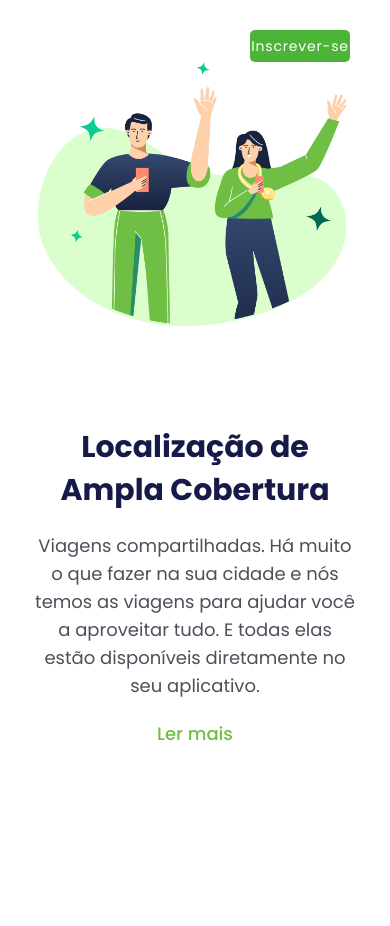
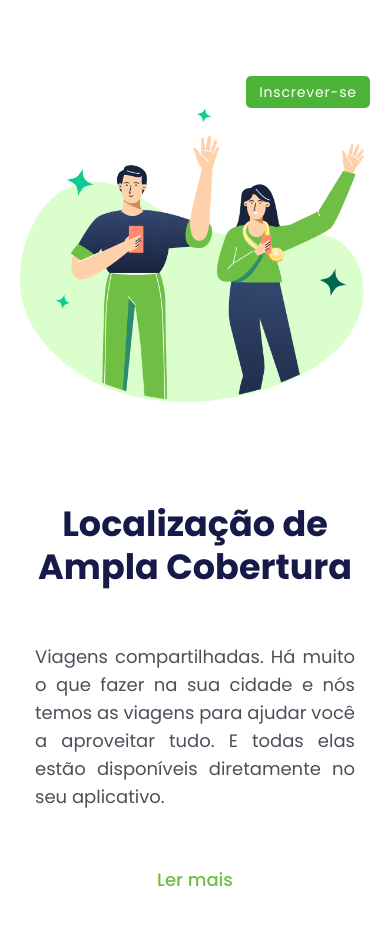
Before and after one commit to eduardocvaliente/Localizacao-Ampla, a plain HTML site: page desafio.html in a window 390 px wide. Before the commit the page ends 844 px from the top, so only its background shows below. Drawn offline with Linux system fonts and the light colour scheme.

Commit message:
Atualização

```diff
--- a/desafio.css
+++ b/desafio.css
@@ -94,7 +94,7 @@ p {
         align-items: center; /* centraliza horizontalmente */
         justify-content: flex-start;
         text-align: center;
-        padding: 20px;
+        padding-top: 66px;
     }
 
     header {
@@ -111,7 +111,7 @@ p {
 
     button {
         height: 32px;
-        width: 100px;
+        width: 124px;
         margin: 0;
         cursor: pointer;
     }
@@ -125,7 +125,7 @@ p {
     }
 
     h1 {
-        font-size: 30px;
+        font-size: 35px;
         line-height: 43px;
         margin-bottom: 20px;
         width: 100%;
@@ -134,8 +134,9 @@ p {
     p {
         font-size: 18px;
         line-height: 28px;
-        margin: 20px 0;
+        margin: 55px 0;
         width: 100%;
+        text-align: justify;
     }
 
     .link-section {
```
Also changed, not shown: img/Design sem nome (5).png (added).
